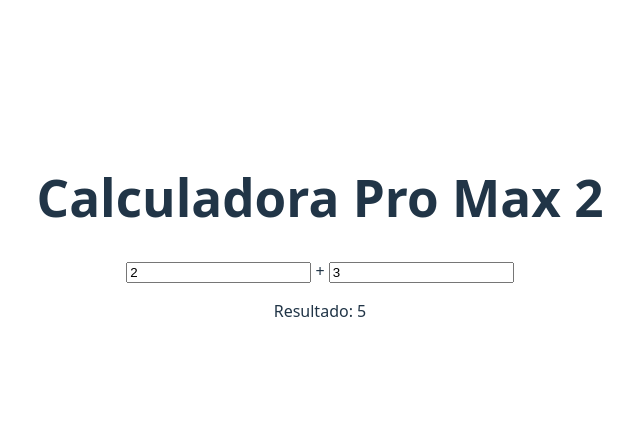
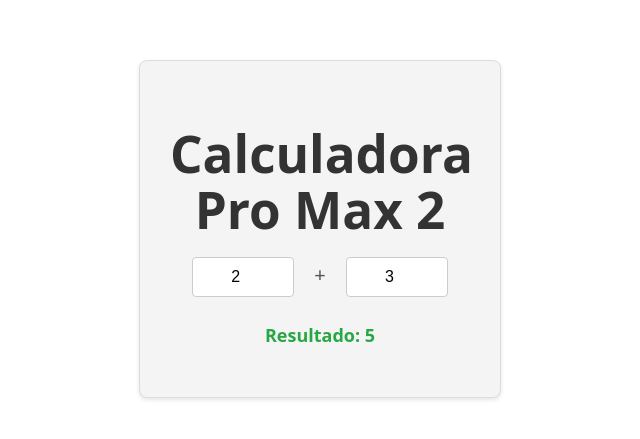
Before and after one commit to DanielBenjaminLopez/taller-CI-CD, a React (Vite) app in the folder tallerCICD/: page / in a window 1280 px wide. Shown: the part 171-610 px from the top of the page, without its empty margins (320-960 px from the left). Built offline with nearby package versions, Linux system fonts and the light colour scheme.

Commit message:
feat: add Sistema de comentarios (#3)

```diff
--- a/tallerCICD/src/App.jsx
+++ b/tallerCICD/src/App.jsx
@@ -6,21 +6,62 @@ function App() {
   const [a, setA] = useState(2);
   const [b, setB] = useState(3);
 
+  const calculadoraStyle = {
+    backgroundColor: "#f4f4f4",
+    border: "1px solid #ddd",
+    borderRadius: "8px",
+    padding: "30px",
+    maxWidth: "300px",
+    margin: "50px auto",
+    boxShadow: "0 2px 4px rgba(0, 0, 0, 0.1)",
+    textAlign: "center",
+  };
+
+  const tituloStyle = {
+    color: "#333",
+    marginBottom: "20px",
+  };
+
+  const inputStyle = {
+    padding: "10px",
+    margin: "0 5px",
+    borderRadius: "4px",
+    border: "1px solid #ccc",
+    fontSize: "16px",
+    width: "80px",
+    textAlign: "center",
+  };
+
+  const signoStyle = {
+    fontSize: "20px",
+    margin: "0 10px",
+    color: "#555",
+  };
+
+  const resultadoStyle = {
+    marginTop: "25px",
+    fontSize: "18px",
+    fontWeight: "bold",
+    color: "#28a745" /* Verde para indicar el resultado */,
+  };
+
   return (
-    <div style={{ textAlign: "center", marginTop: "50px" }}>
-      <h1>Calculadora Pro Max 2</h1>
+    <div style={calculadoraStyle}>
+      <h1 style={tituloStyle}>Calculadora Pro Max 2</h1>
       <input
         type="number"
+        style={inputStyle}
         value={a}
         onChange={(e) => setA(Number(e.target.value))}
       />
-      <span> + </span>
+      <span style={signoStyle}> + </span>
       <input
         type="number"
+        style={inputStyle}
         value={b}
         onChange={(e) => setB(Number(e.target.value))}
       />
-      <p>Resultado: {sumar(a, b)}</p>
+      <p style={resultadoStyle}>Resultado: {sumar(a, b)}</p>
     </div>
   );
 }
```
